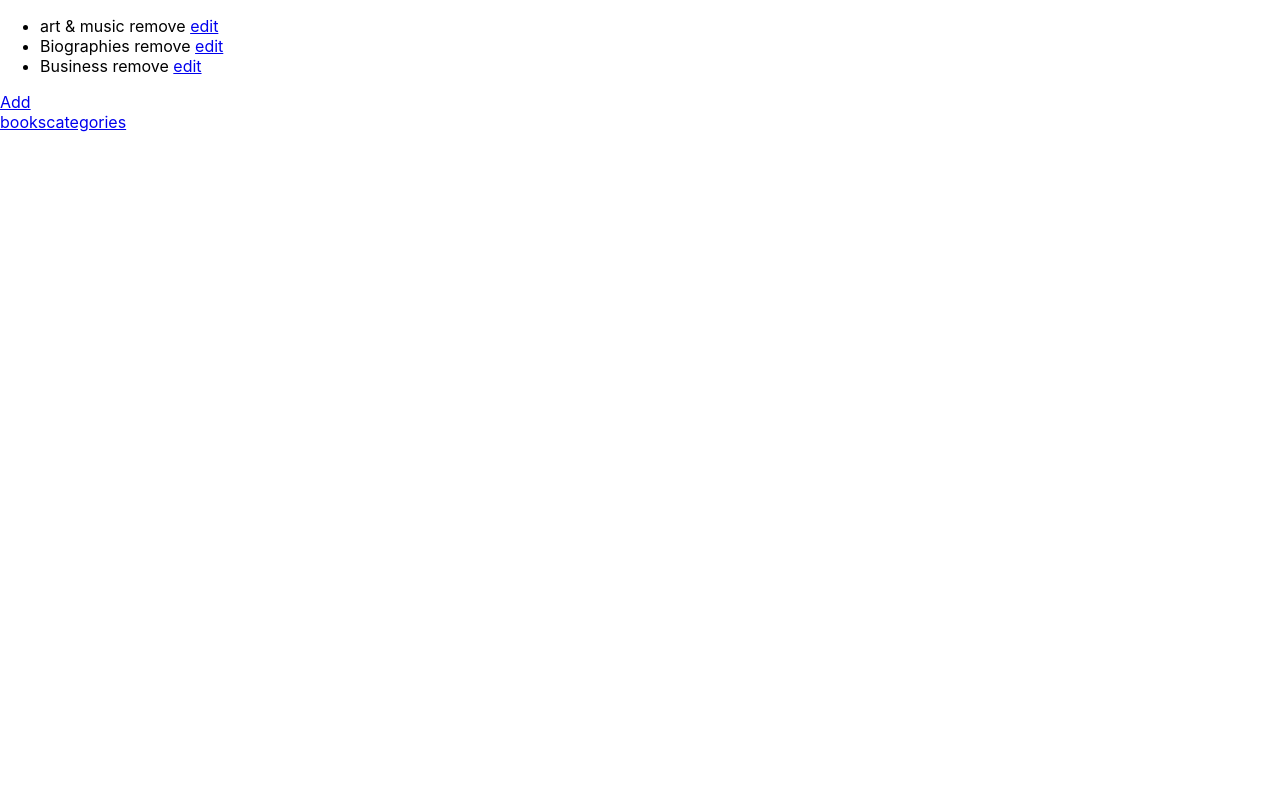
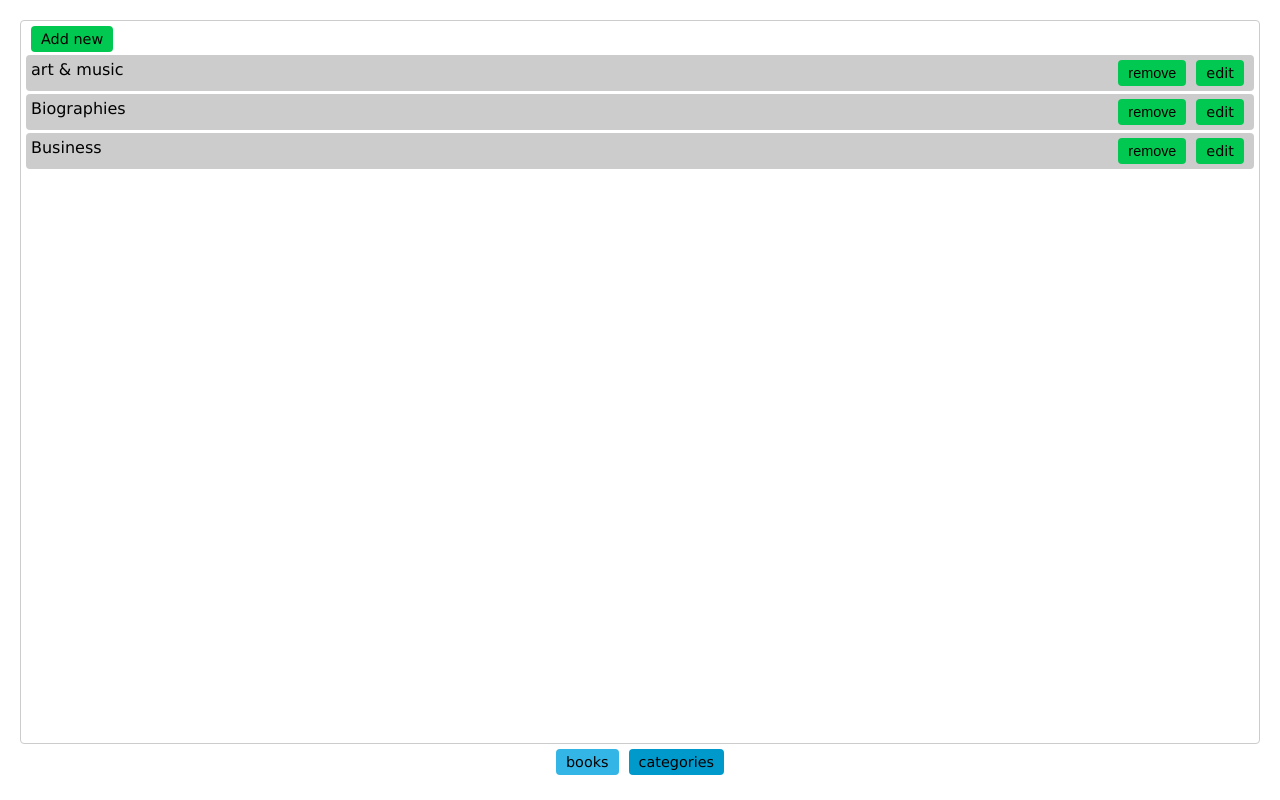
Before and after one commit to rashko/3dsignals, a React (Create React App) app: page /categories in a window 1280 px wide. Built offline with nearby package versions, Linux system fonts and the light colour scheme.

Commit message:
start styling

```diff
--- a/src/App.js
+++ b/src/App.js
@@ -3,11 +3,12 @@ import { BrowserRouter as Router, Route, Redirect } from "react-router-dom";
 import Books from "./pages/books/index";
 import Categories from "./pages/categories/index";
 import Footer from "./components/footer";
+import './App.scss';
 
 function App() {
   return (
     <Router>
-      <div className="App">
+      <div className="app">
         <Route path="/books/" component={Books} />
         <Route path="/categories/" component={Categories} />
         <Route exact path="/" render={() => <Redirect from="/" to="/books/" />} />
--- a/src/App.scss
+++ b/src/App.scss
@@ -1,33 +1,83 @@
-.App {
-  text-align: center;
-}
+$danger: #ff4444;
+$dangerDark: #CC0000;
+$success: #00C851;
+$successDark: #007E33;
+$info: #33b5e5;
+$infoDark: #0099CC;
 
-.App-logo {
-  animation: App-logo-spin infinite 20s linear;
-  height: 40vmin;
-  pointer-events: none;
-}
-
-.App-header {
-  background-color: #282c34;
-  min-height: 100vh;
+.app {
   display: flex;
   flex-direction: column;
-  align-items: center;
-  justify-content: center;
-  font-size: calc(10px + 2vmin);
-  color: white;
-}
-
-.App-link {
-  color: #61dafb;
-}
-
-@keyframes App-logo-spin {
-  from {
-    transform: rotate(0deg);
+  box-sizing: border-box;
+  padding: 20px;
+  height: 100%;
+  .btn {
+    background: $success;
+    padding: 5px 10px;
+    border-radius: 4px;
+    display: inline-block;
+    margin: 0 5px;
+    text-decoration: none;
+    color: #000000;
+    font-size: 0.9em;
+    border:none;
+    cursor: pointer;
+    transition: 0.3s all;
+    &:hover {
+      background: $successDark;
+      color: #fff;
+    }
+    &.gray {
+      background-color: $info;
+      &.active, &:hover {
+        background-color: $infoDark;
+      }
+    }
   }
-  to {
-    transform: rotate(360deg);
+  .page {
+    flex: 1;
+    display: flex;
+    justify-content: flex-start;
+    .list {
+      flex: 1px;
+      border: solid 1px #cccccc;
+      border-radius: 4px;
+      padding: 5px;
+      ul {
+        list-style: none;
+        margin: 0;
+        padding: 0;
+        li {
+          background: #ccc;
+          margin: 3px 0;
+          padding: 5px;
+          border-radius: 4px;
+          display: flex;
+          .info {
+            flex: 1;
+          }
+        }
+      }
+    }
+    .form {
+      flex: 1;
+      border: solid 1px #cccccc;
+      border-radius: 4px;
+      padding: 5px;
+      margin: 0 5px;
+      .row {
+        padding: 5px;
+        label {
+          display: inline-block;
+          width: 100px;
+          padding: 0 5px;
+          text-align: right;
+        }
+      }
+    }
+  }
+  .footer {
+    text-align: center;
+    padding: 5px;
   }
 }
--- a/src/components/footer.js
+++ b/src/components/footer.js
@@ -1,12 +1,12 @@
 import * as React from "react";
-import { Link } from "react-router-dom";
+import { NavLink } from "react-router-dom";
 
 export default class Footer extends React.Component {
   render() {
     return (
       <div className={"footer"}>
-        <Link to={"/books/"}>books</Link>
-        <Link to={"/categories/"}>categories</Link>
+        <NavLink className={'btn gray'} to={"/books/"}>books</NavLink>
+        <NavLink className={'btn gray'} to={"/categories/"}>categories</NavLink>
       </div>
     );
   }
--- a/src/index.css
+++ b/src/index.css
@@ -1,13 +1,11 @@
+html,
 body {
+  height: 100%;
   margin: 0;
-  font-family: -apple-system, BlinkMacSystemFont, "Segoe UI", "Roboto", "Oxygen",
-    "Ubuntu", "Cantarell", "Fira Sans", "Droid Sans", "Helvetica Neue",
-    sans-serif;
-  -webkit-font-smoothing: antialiased;
-  -moz-osx-font-smoothing: grayscale;
+  padding: 0;
+  font-family: Verdana, Geneva, Tahoma, sans-serif
 }
 
-code {
-  font-family: source-code-pro, Menlo, Monaco, Consolas, "Courier New",
-    monospace;
+#root {
+  height: 100%;
 }
--- a/src/pages/books/addBookForm.js
+++ b/src/pages/books/addBookForm.js
@@ -19,6 +19,7 @@ class AddBookForm extends React.Component {
     const { name, author, category, price } = this.state;
     const { categories } = this.props;
     return (
+      <div className={"form"}>
         <form autoComplete="off" onSubmit={this.handleSubmit}>
           <div className={"row"}>
             <label>name:</label>
@@ -30,10 +31,16 @@ class AddBookForm extends React.Component {
           </div>
           <div className={"row"}>
             <label>category:</label>
-          <select name="category" value={category} onChange={this.handleChange}>
+            <select
+              name="category"
+              value={category}
+              onChange={this.handleChange}
+            >
               <option>-- select category --</option>
               {categories.list.map(category => (
-              <option key={category.id} value={category.id}>{category.name}</option>
+                <option key={category.id} value={category.id}>
+                  {category.name}
+                </option>
               ))}
             </select>
           </div>
@@ -41,8 +48,9 @@ class AddBookForm extends React.Component {
             <label>price:</label>
             <input name="price" onChange={this.handleChange} value={price} />
           </div>
-        <button>Add</button>
+          <button className={'btn'}>Add</button>
         </form>
+      </div>
     );
   }
 
--- a/src/pages/books/editBookForm.js
+++ b/src/pages/books/editBookForm.js
@@ -26,6 +26,7 @@ class EditBookForm extends React.Component {
     const { name, author, category, price } = this.state;
     const { categories } = this.props;
     return (
+      <div className={"form"}>
         <form autoComplete="off" onSubmit={this.handleSubmit}>
           <div className={"row"}>
             <label>name:</label>
@@ -37,10 +38,16 @@ class EditBookForm extends React.Component {
           </div>
           <div className={"row"}>
             <label>category:</label>
-          <select name="category" value={category} onChange={this.handleChange}>
+            <select
+              name="category"
+              value={category}
+              onChange={this.handleChange}
+            >
               <option>-- select category --</option>
               {categories.list.map(category => (
-              <option key={category.id} value={category.id}>{category.name}</option>
+                <option key={category.id} value={category.id}>
+                  {category.name}
+                </option>
               ))}
             </select>
           </div>
@@ -48,8 +55,9 @@ class EditBookForm extends React.Component {
             <label>price:</label>
             <input name="price" onChange={this.handleChange} value={price} />
           </div>
-        <button>Update</button>
+          <button className={'btn'}>Update</button>
         </form>
+      </div>
     );
   }
 
--- a/src/pages/books/index.jsx
+++ b/src/pages/books/index.jsx
@@ -8,13 +8,15 @@ class Books extends React.Component {
   render() {
     const { books, match } = this.props;
     return (
-      <div>
-        <ul>
-          <List items={books} match={match} />
-        </ul>
-        <Link to={`${match.path}create/`}>Add</Link>
+      <div className={'page'}>
+        <List items={books} match={match} />
         <Route path={`${match.path}create`} component={AddBookForm} />
-        <Route path={`${match.path}edit/:id`} render={(props) => <EditBookForm key={props.match.params.id} {...props} />}/>
+        <Route
+          path={`${match.path}edit/:id`}
+          render={props => (
+            <EditBookForm key={props.match.params.id} {...props} />
+          )}
+        />
       </div>
     );
   }
--- a/src/pages/books/list.js
+++ b/src/pages/books/list.js
@@ -6,18 +6,32 @@ class List extends React.Component {
   render() {
     const { items, match } = this.props;
     return (
-      items &&
+      <div className={"list"}>
+        <Link className={"btn"} to={`${match.path}create/`}>
+          Add new
+        </Link>
+        <ul>
+          {items &&
             items.list.map(item => {
               const remove = (
-          <span onClick={() => this.handleRemove(item)}>remove</span>
+                <button className={'btn'} onClick={() => this.handleRemove(item)}>remove</button>
               );
-        const edit = <Link to={`${match.path}edit/${item.id}`}>edit</Link>;
+              const edit = (
+                <Link className={'btn'} to={`${match.path}edit/${item.id}`}>edit</Link>
+              );
+              const info = (
+                <div className={'info'}>
+                  {item.name}
+                </div>
+              )
               return (
                 <li key={item.id}>
-            {item.name} {remove} {edit}
+                  {info} {remove} {edit}
                 </li>
               );
-      })
+            })}
+        </ul>
+      </div>
     );
   }
 
--- a/src/pages/categories/addCategoryForm.js
+++ b/src/pages/categories/addCategoryForm.js
@@ -14,10 +14,15 @@ class AddCategoryForm extends React.Component {
   render() {
     const { name } = this.state;
     return (
-      <form autoComplete="off" onSubmit={this.handleSubmit}>
-        <input name="name" onChange={this.handleChange} value={name} />
-        <button>Add</button>
-      </form>
+      <div className={"form"}>
+        <form autoComplete="off" onSubmit={this.handleSubmit}>
+          <div className={"row"}>
+          <label>name:</label>
+            <input name="name" onChange={this.handleChange} value={name} />
+          </div>
+          <button className={'btn'}>Add</button>
+        </form>
+      </div>
     );
   }
 
--- a/src/pages/categories/editCategoryForm.js
+++ b/src/pages/categories/editCategoryForm.js
@@ -22,10 +22,15 @@ class EditCategoryForm extends React.Component {
   render() {
     const { name } = this.state;
     return (
-      <form autoComplete="off" onSubmit={this.handleSubmit}>
-        <input name="category" onChange={this.handleChange} value={name} />
-        <button>Update</button>
-      </form>
+        <div className={"form"}>
+        <form autoComplete="off" onSubmit={this.handleSubmit}>
+          <div className={"row"}>
+          <label>name:</label>
+            <input name="name" onChange={this.handleChange} value={name} />
+          </div>
+          <button className={'btn'}>Update</button>
+        </form>
+      </div>
     );
   }
 
--- a/src/pages/categories/index.jsx
+++ b/src/pages/categories/index.jsx
@@ -8,13 +8,15 @@ class Categories extends React.Component {
   render() {
     const { categories, match } = this.props;
     return (
-      <div>
-        <ul>
-          <List items={categories} match={match} />
-        </ul>
-        <Link to={`${match.path}create/`}>Add</Link>
+      <div className={"page"}>
+        <List items={categories} match={match} />
         <Route path={`${match.path}create`} component={AddCategoryForm} />
-        <Route path={`${match.path}edit/:id`} render={(props) => <EditCategoryForm key={props.match.params.id} {...props} />}/>
+        <Route
+          path={`${match.path}edit/:id`}
+          render={props => (
+            <EditCategoryForm key={props.match.params.id} {...props} />
+          )}
+        />
       </div>
     );
   }
--- a/src/pages/categories/list.js
+++ b/src/pages/categories/list.js
@@ -6,18 +6,28 @@ class List extends React.Component {
   render() {
     const { items, match } = this.props;
     return (
-      items &&
+      <div className={"list"}>
+        <Link className={"btn"} to={`${match.path}create/`}>
+          Add new
+        </Link>
+        <ul>
+          {items &&
             items.list.map(item => {
               const remove = (
-          <span onClick={() => this.handleRemove(item)}>remove</span>
+                <button className={'btn'} onClick={() => this.handleRemove(item)}>remove</button>
               );
-        const edit = <Link to={`${match.path}edit/${item.id}`}>edit</Link>;
+              const edit = (
+                <Link className={'btn'} to={`${match.path}edit/${item.id}`}>edit</Link>
+              );
+              const info = (<div className={'info'}>{item.name}</div>)
               return (
                 <li key={item.id}>
-            {item.name} {remove} {edit}
+                   {info} {remove} {edit}
                 </li>
               );
-      })
+            })}
+        </ul>
+      </div>
     );
   }
 
```
Lines whose indentation alone changed are shown as unchanged.
